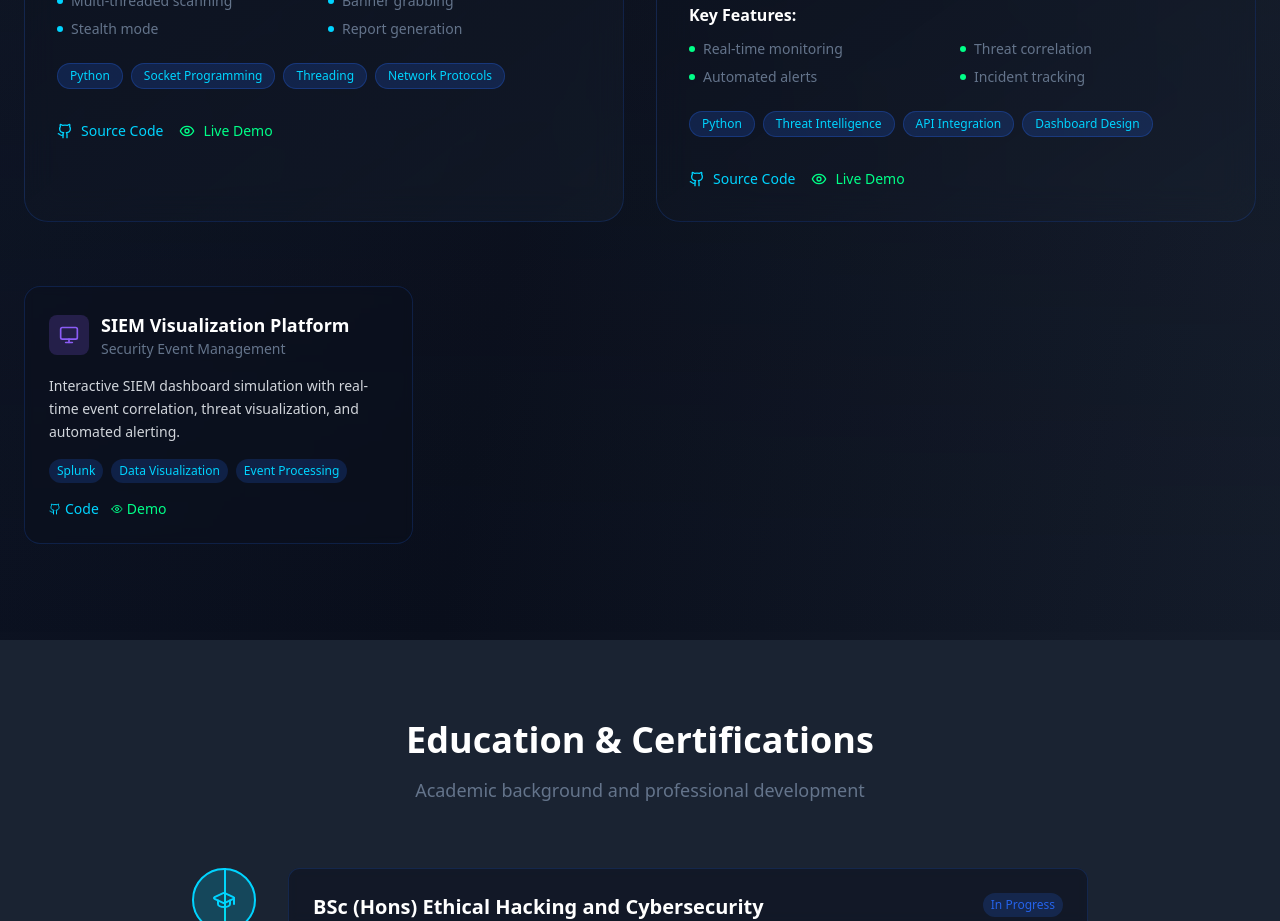
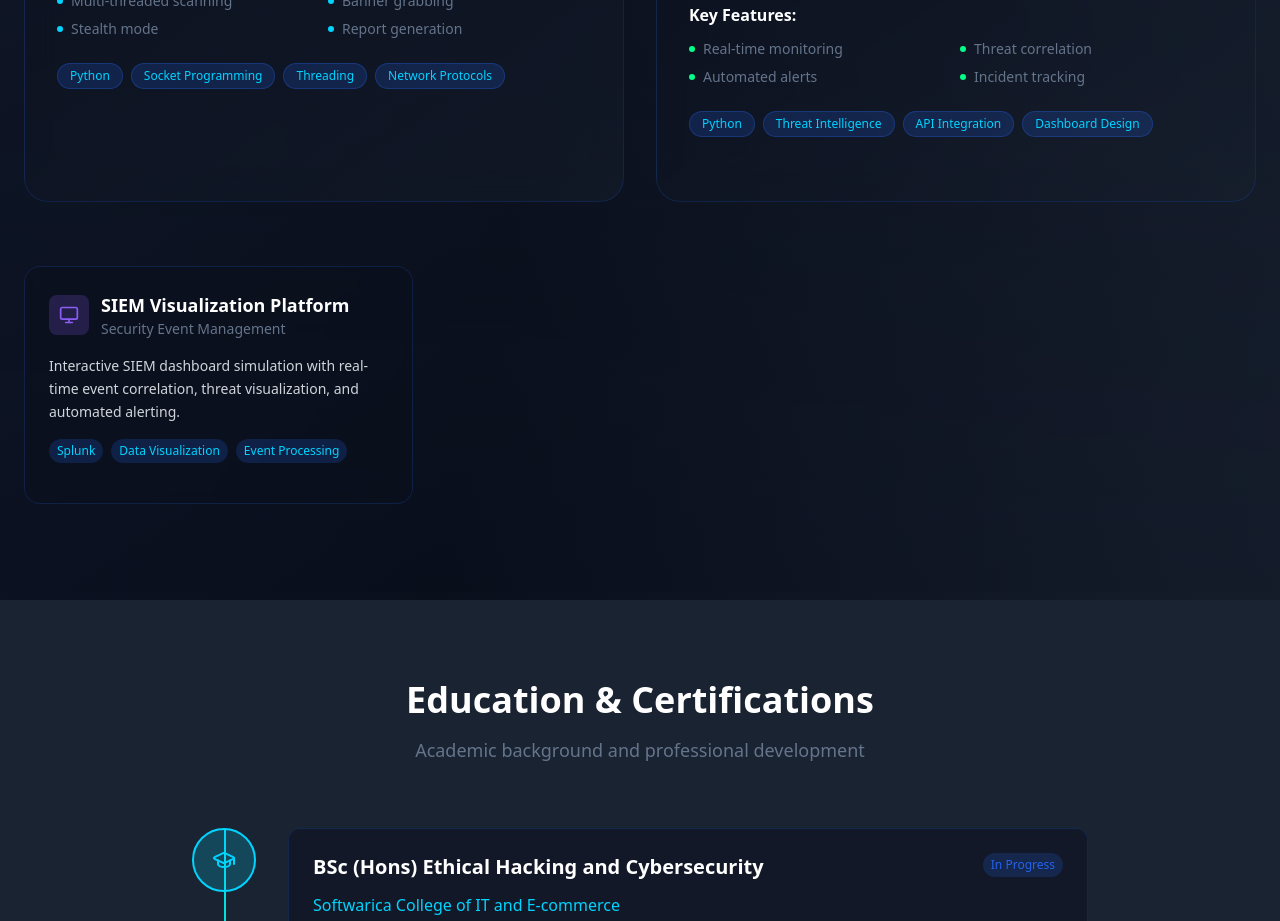
Before and after one commit to Sawhun/sahan_portfolio, a React (Vite) app: page / in a window 1280 px wide. Shown: the part 3780-4701 px from the top of the page. Built offline with nearby package versions, Linux system fonts and the light colour scheme.

Commit message:
Remove project links from Projects component

```diff
--- a/src/components/Projects.tsx
+++ b/src/components/Projects.tsx
@@ -1,6 +1,5 @@
-
 import React from 'react';
-import { Scan, Shield, Monitor, Github, Eye, ExternalLink, Code, Terminal } from 'lucide-react';
+import { Scan, Shield, Monitor, Code, Terminal } from 'lucide-react';
 
 const Projects = () => {
   const projects = [
@@ -13,8 +12,6 @@ const Projects = () => {
       tech: ['Python', 'Socket Programming', 'Threading', 'Network Protocols'],
       icon: Scan,
       color: 'cyber-electric',
-      github: '#',
-      demo: '#',
       featured: true,
       status: 'Completed'
     },
@@ -27,8 +24,6 @@ const Projects = () => {
       tech: ['Python', 'Threat Intelligence', 'API Integration', 'Dashboard Design'],
       icon: Shield,
       color: 'cyber-green',
-      github: '#',
-      demo: '#',
       featured: true,
       status: 'In Progress'
     },
@@ -41,20 +36,10 @@ const Projects = () => {
       tech: ['Splunk', 'Data Visualization', 'Event Processing', 'Security Analytics'],
       icon: Monitor,
       color: 'cyber-purple',
-      github: '#',
-      demo: '#',
       featured: false,
       status: 'Completed'
     }
   ];
-
-  const handleProjectAction = (url: string, action: string) => {
-    if (url === '#') {
-      alert(`${action} functionality will be available soon. Please check back later or contact me for more information.`);
-    } else {
-      window.open(url, '_blank');
-    }
-  };
 
   return (
     <section className="py-24 bg-gradient-to-b from-cyber-navy/30 to-transparent">
@@ -140,24 +125,6 @@ const Projects = () => {
                         ))}
                       </div>
                     </div>
-
-                    {/* Action buttons */}
-                    <div className="flex gap-4">
-                      <button
-                        onClick={() => handleProjectAction(project.github, 'GitHub')}
-                        className="flex items-center gap-2 text-cyber-electric hover:text-white transition-colors hover:scale-105 transform"
-                      >
-                        <Github className="w-4 h-4" />
-                        <span className="text-sm font-medium">Source Code</span>
-                      </button>
-                      <button
-                        onClick={() => handleProjectAction(project.demo, 'Demo')}
-                        className="flex items-center gap-2 text-cyber-green hover:text-white transition-colors hover:scale-105 transform"
-                      >
-                        <Eye className="w-4 h-4" />
-                        <span className="text-sm font-medium">Live Demo</span>
-                      </button>
-                    </div>
                   </div>
                 </div>
               );
@@ -202,23 +169,6 @@ const Projects = () => {
                     </span>
                   ))}
                 </div>
-
-                <div className="flex gap-3">
-                  <button
-                    onClick={() => handleProjectAction(project.github, 'GitHub')}
-                    className="flex items-center gap-1 text-cyber-electric hover:text-white transition-colors text-sm"
-                  >
-                    <Github className="w-3 h-3" />
-                    Code
-                  </button>
-                  <button
-                    onClick={() => handleProjectAction(project.demo, 'Demo')}
-                    className="flex items-center gap-1 text-cyber-green hover:text-white transition-colors text-sm"
-                  >
-                    <Eye className="w-3 h-3" />
-                    Demo
-                  </button>
-                </div>
               </div>
             );
           })}
```
